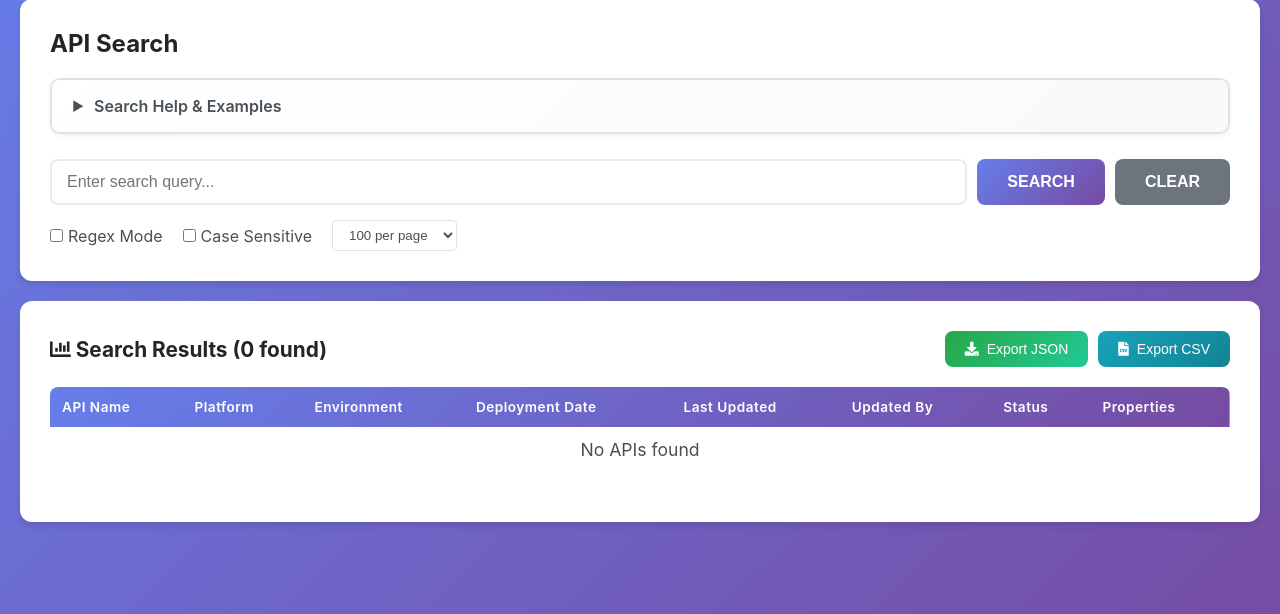
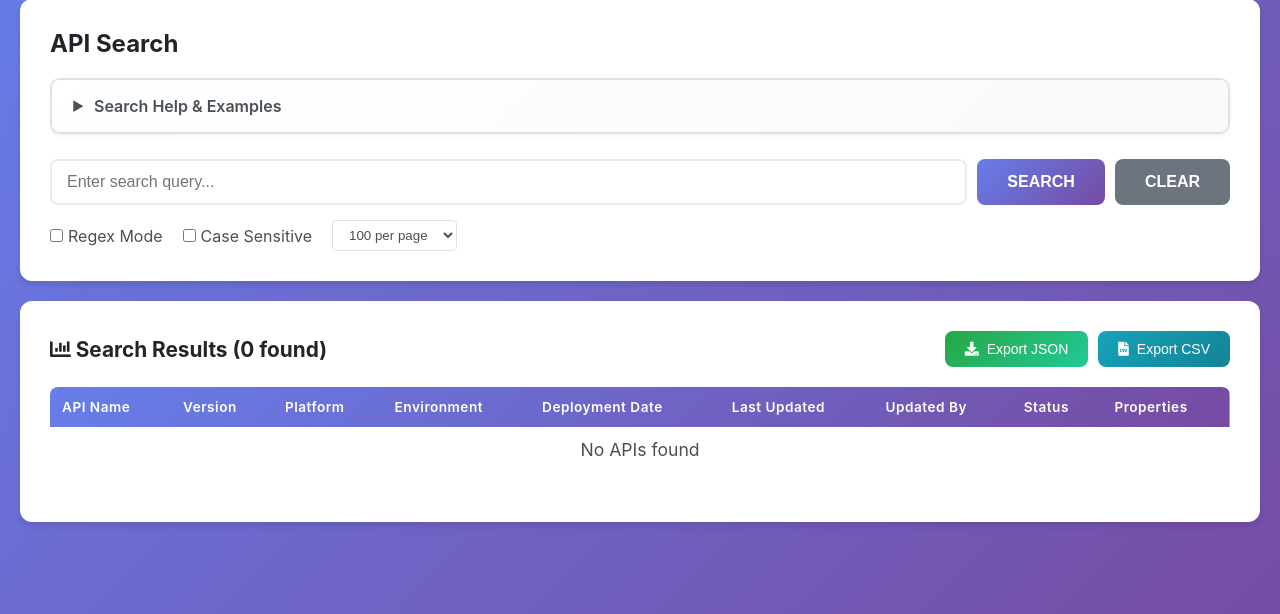
Before and after one commit to jibran123/ccr, a Flask app: page / in a window 1280 px wide. Shown: the part 121-735 px from the top of the page. Run offline with Flask 3, Linux system fonts and the light colour scheme; data that the repository does not hold is empty.

Commit message:
Add files via upload

```diff
--- a/app/services/database.py
+++ b/app/services/database.py
@@ -159,6 +159,7 @@ class DatabaseService:
         Each platform-environment combination becomes a row.
         _id is now the API name (string).
         Dates are formatted in local timezone (CET/CEST).
+        Version is extracted from Environment level (not Properties).
         """
         rows = []
 
@@ -185,6 +186,14 @@ class DatabaseService:
                                         env.get('environment_id') or
                                         env.get('environmentId') or
                                         env.get('environment') or 'N/A')
+
+                        # Extract version from environment level (not from Properties!)
+                        version = (env.get('version') or
+                                  env.get('Version') or
+                                  env.get('api_version') or
+                                  env.get('apiVersion') or
+                                  env.get('app_version') or
+                                  env.get('appVersion') or 'N/A')
 
                         # Try different field name formats for dates
                         deployment_date = (env.get('deploymentDate') or
@@ -218,6 +227,7 @@ class DatabaseService:
                         row = {
                             '_id': api_name,
                             'API Name': api_name,
+                            'Version': version,
                             'PlatformID': platform_id,
                             'Environment': environment_id,
                             'DeploymentDate': self._format_date(deployment_date),
@@ -229,9 +239,12 @@ class DatabaseService:
                         rows.append(row)
                 else:
                     # Platform without environments
+                    version = platform.get('version', platform.get('Version', 'N/A'))
+
                     row = {
                         '_id': api_name,
                         'API Name': api_name,
+                        'Version': version,
                         'PlatformID': platform_id,
                         'Environment': 'N/A',
                         'DeploymentDate': self._format_date(platform.get('deploymentDate')),
@@ -244,9 +257,12 @@ class DatabaseService:
 
         # Handle old structure (Platform as string) - for backward compatibility
         elif 'Platform' in api and isinstance(api['Platform'], str):
+            version = api.get('version', api.get('Version', 'N/A'))
+
             row = {
                 '_id': api_name,
                 'API Name': api_name,
+                'Version': version,
                 'PlatformID': api.get('Platform', 'N/A'),
                 'Environment': api.get('Environment', 'N/A'),
                 'DeploymentDate': self._format_date(api.get('DeploymentDate')),
@@ -258,9 +274,12 @@ class DatabaseService:
             rows.append(row)
         else:
             # No platform data - return single row with available data
+            version = api.get('version', api.get('Version', 'N/A'))
+
             row = {
                 '_id': api_name,
                 'API Name': api_name,
+                'Version': version,
                 'PlatformID': api.get('platform', api.get('Platform', 'N/A')),
                 'Environment': api.get('environment', api.get('Environment', 'N/A')),
                 'DeploymentDate': self._format_date(api.get('deploymentDate', api.get('created_at'))),
--- a/app/static/css/main.css
+++ b/app/static/css/main.css
@@ -891,3 +891,25 @@ body {
         padding: 20px 15px;
     }
 }
+
+/* Version Column Styling */
+.api-version {
+    font-weight: 500;
+    color: #667eea;
+    font-family: 'Courier New', monospace;
+}
+
+/* Highlight version property in modal */
+.property-key-version {
+    color: #667eea !important;
+    font-weight: 700 !important;
+}
+
+.property-item-version {
+    background: #f0f4ff !important;
+    border-left: 3px solid #667eea;
+}
+
+.property-item-version:hover {
+    background: #e6edff !important;
+}
--- a/app/static/js/search.js
+++ b/app/static/js/search.js
@@ -1,4 +1,4 @@
-// Complete search.js file with Properties Modal
+// Complete search.js file with Properties Modal and Version display
 let currentPage = 1;
 let currentPerPage = 100;
 let currentSearchQuery = '';
@@ -139,7 +139,7 @@ async function loadAPIs() {
         // Show loading state
         const tbody = document.getElementById('apiTableBody');
         if (tbody) {
-            tbody.innerHTML = '<tr><td colspan="8" style="text-align: center;"><div class="loading"><div class="spinner"></div><p>Loading APIs...</p></div></td></tr>';
+            tbody.innerHTML = '<tr><td colspan="9" style="text-align: center;"><div class="loading"><div class="spinner"></div><p>Loading APIs...</p></div></td></tr>';
         }
 
         // Build query parameters
@@ -174,6 +174,12 @@ async function loadAPIs() {
 
         console.log('Number of results:', allResults.length);
 
+        // Debug: Log first result to see structure
+        if (allResults.length > 0) {
+            console.log('First result structure:', allResults[0]);
+            console.log('First result Version field:', allResults[0].Version || allResults[0].version);
+        }
+
         // Display results
         displayAPIs(allResults);
         updateResultsCount(allResults.length);
@@ -189,6 +195,55 @@ async function loadAPIs() {
     }
 }
 
+function extractVersion(api) {
+    /**
+     * Extract version from API object.
+     * Version is at the environment level (sent from backend in flattened structure).
+     */
+
+    // Check if version is directly in the API object (from flattened structure)
+    if (api.Version) {
+        console.log('Found version in API.Version:', api.Version);
+        return api.Version;
+    }
+
+    if (api.version) {
+        console.log('Found version in API.version:', api.version);
+        return api.version;
+    }
+
+    // Fallback: check properties object (for backward compatibility)
+    const properties = api.Properties || api.properties;
+    if (properties && typeof properties === 'object') {
+        console.log('Checking properties for version as fallback...');
+
+        const versionFields = [
+            'version', 'Version', 'VERSION',
+            'app.version', 'api.version',
+            'apiVersion', 'appVersion',
+            'app_version', 'api_version'
+        ];
+
+        for (const field of versionFields) {
+            if (properties[field]) {
+                console.log(`Found version in properties['${field}']:`, properties[field]);
+                return properties[field];
+            }
+        }
+
+        // Look for any key containing 'version'
+        for (const [key, value] of Object.entries(properties)) {
+            if (key.toLowerCase().includes('version')) {
+                console.log(`Found version in key containing 'version' ('${key}'):`, value);
+                return value;
+            }
+        }
+    }
+
+    console.log('No version found');
+    return 'N/A';
+}
+
 function displayAPIs(apis) {
     const tbody = document.getElementById('apiTableBody');
 
@@ -200,7 +255,7 @@ function displayAPIs(apis) {
     tbody.innerHTML = '';
 
     if (!apis || apis.length === 0) {
-        tbody.innerHTML = '<tr><td colspan="8" class="no-results">No APIs found</td></tr>';
+        tbody.innerHTML = '<tr><td colspan="9" class="no-results">No APIs found</td></tr>';
         return;
     }
 
@@ -218,6 +273,9 @@ function displayAPIs(apis) {
         const status = api.Status || api.status || 'UNKNOWN';
         const properties = api.Properties || api.properties || {};
 
+        // Extract version - pass entire API object
+        const version = extractVersion(api);
+
         const statusClass = getStatusClass(status);
 
         // Store properties in data attribute for the modal
@@ -226,6 +284,7 @@ function displayAPIs(apis) {
 
         tr.innerHTML = `
             <td class="api-name">${escapeHtml(apiName)}</td>
+            <td class="api-version">${escapeHtml(version)}</td>
             <td>${escapeHtml(platform)}</td>
             <td>${escapeHtml(environment)}</td>
             <td>${escapeHtml(deploymentDate)}</td>
@@ -316,8 +375,16 @@ function viewProperties(properties, apiName) {
     } else {
         let propertiesHtml = '<div class="properties-container">';
 
-        // Sort properties alphabetically by key
-        const sortedKeys = Object.keys(properties).sort();
+        // Sort properties alphabetically by key, with version first if it exists
+        const sortedKeys = Object.keys(properties).sort((a, b) => {
+            // Put version fields at the top
+            const aIsVersion = a.toLowerCase().includes('version');
+            const bIsVersion = b.toLowerCase().includes('version');
+
+            if (aIsVersion && !bIsVersion) return -1;
+            if (!aIsVersion && bIsVersion) return 1;
+            return a.localeCompare(b);
+        });
 
         for (const key of sortedKeys) {
             const value = properties[key];
@@ -337,12 +404,16 @@ function viewProperties(properties, apiName) {
                 valueClass += ' property-value-url';
             }
 
+            // Highlight version fields
+            const isVersionField = key.toLowerCase().includes('version');
+            const keyClass = isVersionField ? 'property-key property-key-version' : 'property-key';
+
             // Format the key for better display
             const formattedKey = key.replace(/\./g, '.<wbr>').replace(/_/g, '_<wbr>');
 
             propertiesHtml += `
-                <div class="property-item">
-                    <div class="property-key">${formattedKey}:</div>
+                <div class="property-item${isVersionField ? ' property-item-version' : ''}">
+                    <div class="${keyClass}">${formattedKey}:</div>
                     <div class="${valueClass}">${escapeHtml(displayValue)}</div>
                 </div>
             `;
@@ -431,7 +502,7 @@ function changePage(page) {
 function displayError(message) {
     const tbody = document.getElementById('apiTableBody');
     if (tbody) {
-        tbody.innerHTML = `<tr><td colspan="8" style="text-align: center; color: red;"><i class="fas fa-exclamation-triangle"></i> ${escapeHtml(message)}</td></tr>`;
+        tbody.innerHTML = `<tr><td colspan="9" style="text-align: center; color: red;"><i class="fas fa-exclamation-triangle"></i> ${escapeHtml(message)}</td></tr>`;
     }
     updateResultsCount(0);
 }
--- a/app/templates/index.html
+++ b/app/templates/index.html
@@ -222,6 +222,7 @@
                     <thead>
                         <tr>
                             <th>API Name</th>
+                            <th>Version</th>
                             <th>Platform</th>
                             <th>Environment</th>
                             <th>Deployment Date</th>
```
Also changed, not shown: app/routes/deploy_routes.py (+17 -1 lines), app/services/deploy_service.py (+45 -12 lines).
